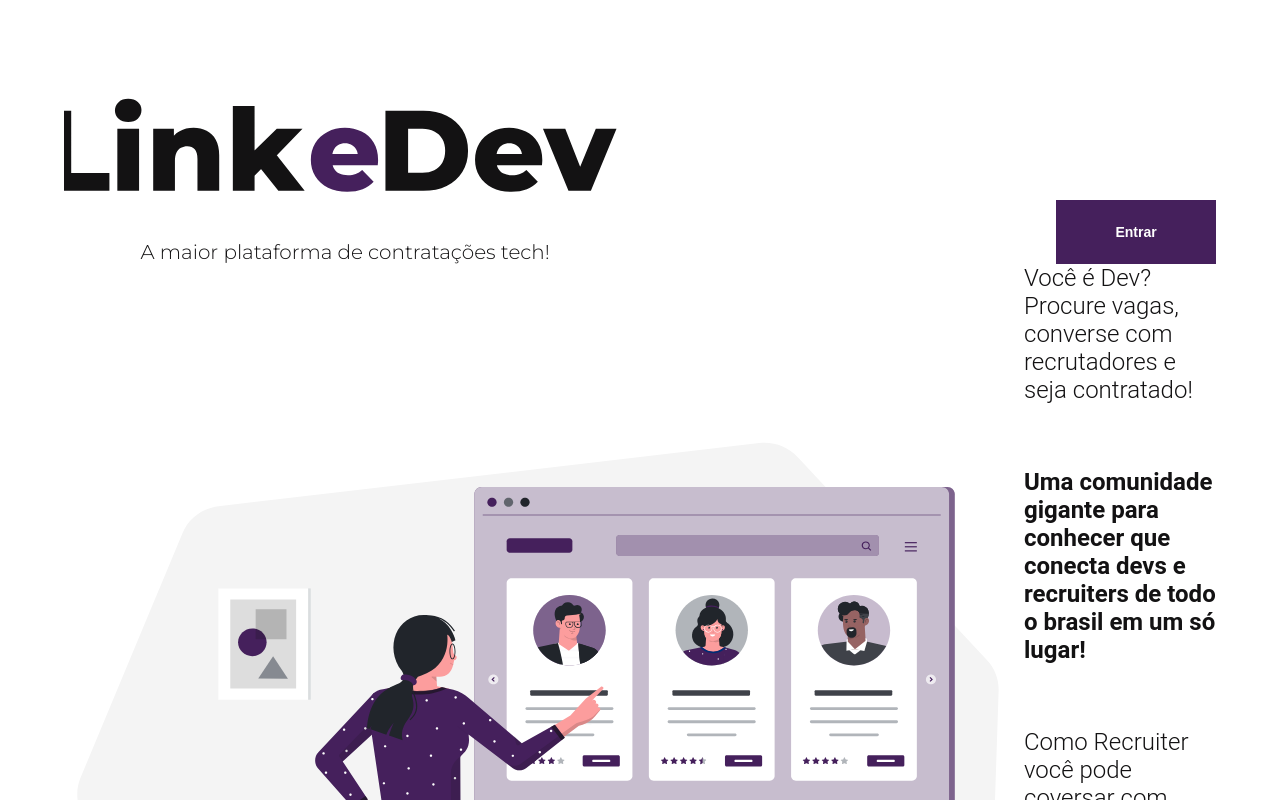
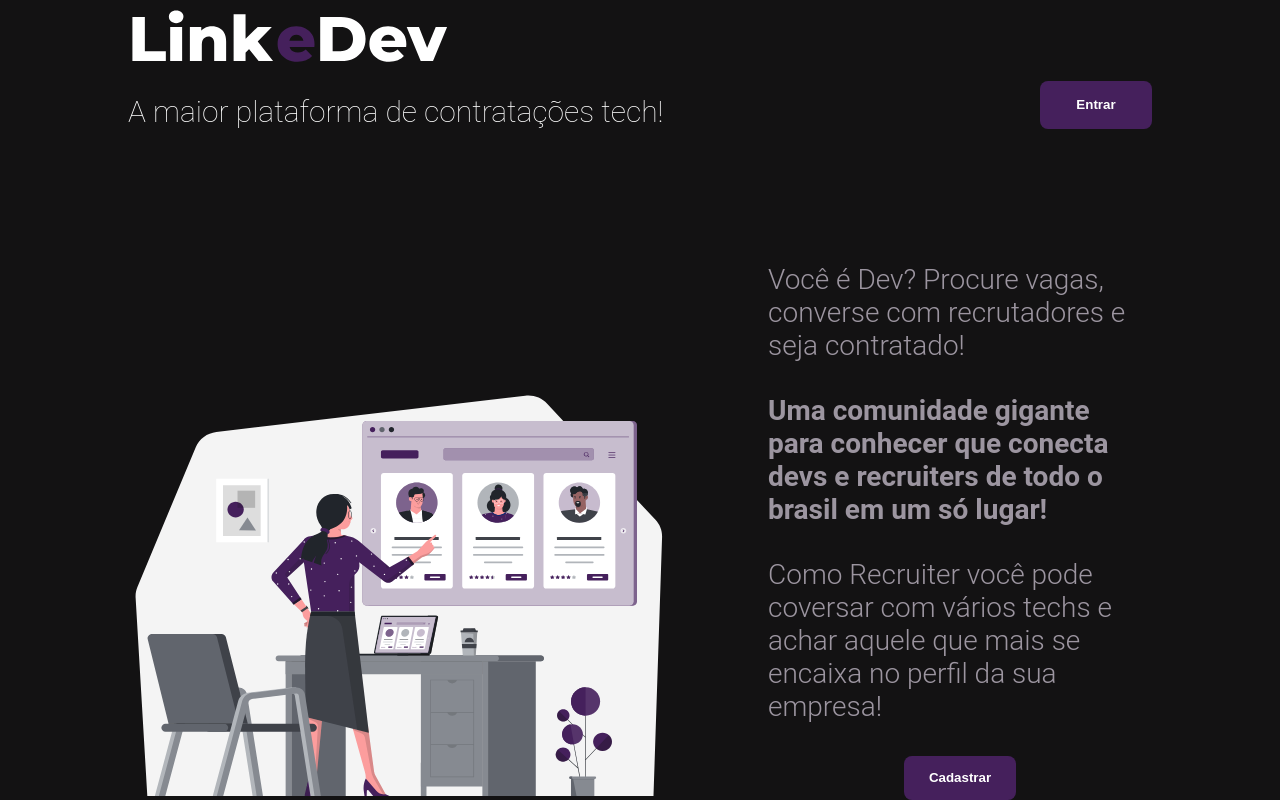
Before and after one commit to agnes-lica/linkedev, a React (Create React App) app: page / in a window 1280 px wide. Shown: the top 800 px of the page. Built offline with nearby package versions, Linux system fonts and the light colour scheme.

Commit message:
fix: fixing css

```diff
--- a/src/components/LandingPageLayoutMobile/index.tsx
+++ b/src/components/LandingPageLayoutMobile/index.tsx
@@ -6,11 +6,13 @@ function LandingPageLayoutMobile() {
 
   return (
     <Container>
-      <img alt="Link e Dev Logo" src="./logoLight.svg"></img>
-      <h2>
-        Uma comunidade gigante para conhecer que conecta devs e recruiters de
-        todo o brasil em um só lugar!
-      </h2>
+      <div>
+        <img alt="Link e Dev Logo" src="./logoLinke.svg"></img>
+        <h2>
+          Uma comunidade gigante para conhecer que conecta devs e recruiters de
+          todo o brasil em um só lugar!
+        </h2>
+      </div>
       <div>
         <button onClick={() => navigate("/login")}>Entrar</button>
         <button onClick={() => navigate("/options")}>Cadastrar</button>
--- a/src/components/LandingPageLayoutMobile/style.ts
+++ b/src/components/LandingPageLayoutMobile/style.ts
@@ -3,122 +3,86 @@ import styled from "styled-components";
 export const Container = styled.section`
   font-family: "roboto", sans-serif;
 
+  background-color: var(--gray-color-3);
+  height: 100vh;
+  width: 100vw;
+
   display: flex;
   flex-direction: column;
+  align-items: center;
 
-  height: 100vh;
-
-  overflow-y: hidden;
   img {
-    width: 60rem;
-
-    margin: auto;
-    padding: 3rem 5rem 3rem 5rem;
+    width: 60%;
   }
 
   h2 {
-    color: var(--gray-color-3);
-    font-weight: 700;
-    font-size: 24px;
+    max-width: 70%;
 
-    padding: 2rem 10rem;
+    font-size: 32px;
+    font-weight: 600;
+    color: var(--gray-color-1);
+    text-align: justify;
+  }
+  div {
+    display: flex;
+    flex-direction: column;
+    justify-content: center;
+    align-items: center;
   }
 
-  div {
-    background-image: url("./backgroundmobile.svg");
+  div:nth-child(2) {
+    display: flex;
+    justify-content: center;
+    align-items: center;
+    gap: 2rem;
+
+    width: 100%;
+    height: 100%;
+
+    background-image: url("./vector.svg");
     background-repeat: no-repeat;
     background-size: 100vw;
-
-    height: 80vh;
-
-    display: flex;
-    flex-direction: row;
-    justify-content: center;
-    align-items: center;
-    gap: 5rem;
-
-    padding-top: 5rem;
   }
 
-  @media (max-width: 693px) {
-    div {
-      display: flex;
-      flex-direction: column;
+  button {
+    width: 7rem;
+    height: 3rem;
 
-      background-size: 100vw 70vh;
+    border: none;
+    border-radius: 8px;
+  }
+
+  button:hover {
+    background-color: var(--primary-color);
+  }
+
+  @media (max-width: 730px) {
+    img {
+      width: 50%;
+    }
+
+    h2 {
+      font-size: 24px;
     }
   }
 
-  @media (max-width: 615px) {
-    img {
-      width: 50rem;
-    }
+  @media (max-width: 471px) {
+    div:nth-child(1) {
+      margin: 2rem 0px;
 
-    h2 {
-      padding-bottom: 0px;
-    }
+      img {
+        margin-bottom: 2rem;
+      }
 
-    div {
-      display: flex;
-      flex-direction: column;
-
-      background-size: 100vw 85vh;
-
-      padding: 0px;
-
-      button:nth-child(1) {
-        margin-top: 10rem;
+      h2 {
+        font-size: 20px;
       }
     }
   }
 
   @media (max-width: 550px) {
-    img {
-      width: 50rem;
-    }
-
-    h2 {
-      margin-top: 6rem;
-      padding-bottom: 0px;
-    }
-
-    div {
-      display: flex;
-      flex-direction: column;
-
-      background-size: 100vw 90vh;
-
-      padding: 0px;
-
-      button:nth-child(1) {
-        margin-top: 25rem;
-      }
-    }
   }
 
   @media (max-width: 475px) {
-    img {
-      width: 40rem;
-    }
-
-    h2 {
-      font-size: 20px;
-
-      margin-top: 6rem;
-      padding-bottom: 0px;
-    }
-
-    div {
-      display: flex;
-      flex-direction: column;
-
-      background-size: 100vw 90vh;
-
-      padding: 0px;
-
-      button:nth-child(1) {
-        margin-top: 25rem;
-      }
-    }
   }
 `;
--- a/src/components/LandingPageLayoutPC/index.tsx
+++ b/src/components/LandingPageLayoutPC/index.tsx
@@ -9,7 +9,7 @@ function LandingPageLayoutPC() {
     <Container>
       <section className="headerLanding">
         <div>
-          <img src="./logoLight.svg" alt="Logo LinkeDev" />
+          <img src="./logoLinke.svg" alt="Logo LinkeDev" />
           <h2>A maior plataforma de contratações tech!</h2>
         </div>
         <div>
--- a/src/components/LandingPageLayoutPC/style.ts
+++ b/src/components/LandingPageLayoutPC/style.ts
@@ -1,199 +1,191 @@
 import styled from "styled-components";
 
 export const Container = styled.section`
-  width: 90%;
-  max-width: 1300px;
-  height: 100%;
+  font-family: "roboto", sans-serif;
 
-  margin: auto;
-  height: fit-content;
-  min-height: 100%;
+  width: 100vw;
+  max-height: 100vh;
 
-  overflow: hidden;
+  background-color: var(--gray-color-3);
+
+  padding: 0px 20%;
+  padding-top: 2rem;
 
   display: flex;
   flex-direction: column;
   justify-content: space-between;
 
-  font-family: "roboto", sans-serif;
+  button {
+    width: 7rem;
+    height: 3rem;
+
+    border: none;
+    border-radius: 8px;
+  }
+
+  button:hover {
+    background-color: var(--primary-color);
+  }
 
   .headerLanding {
-    padding-top: 13rem;
-
-    width: 100%;
-    height: fit-content;
-
     display: flex;
     flex-direction: row;
     justify-content: space-between;
-
-    div {
-      display: flex;
-      flex-direction: column;
+    align-items: flex-end;
 
     img {
-        height: 15rem;
+      width: 50rem;
     }
     h2 {
-        color: var(--gray-color-3);
-        font-size: 30px;
-        font-weight: 300;
-        font-family: var(--font-family-2);
-
-        margin-left: 5.5rem;
-      }
-    }
-    div:nth-child(2) {
-      display: flex;
-      justify-content: end;
-      align-items: flex-end;
+      font-size: 40px;
+      font-weight: 200;
     }
   }
 
   .mainLanding {
     display: flex;
-    justify-content: space-between;
-    align-items: flex-end;
+    flex-direction: row;
 
-    height: 100%;
-    padding-bottom: 5rem;
+    p {
+      font-size: 32px;
+      font-weight: 400;
+      color: var(--gray-color-1);
+    }
 
-    div:nth-child(1) {
-      margin-right: -10rem;
+    p:nth-child(2) {
+      font-weight: 700;
+    }
 
-      display: flex;
-      justify-content: end;
-      img {
-        width: 80rem;
-
-        position: bottom;
-      }
-    }
     div:nth-child(2) {
       display: flex;
       flex-direction: column;
-      gap: 1rem;
+      gap: 5%;
       align-items: center;
-      justify-content: start;
-      p {
-        color: var(--gray-color-3);
-        font-size: 32px;
-        font-weight: 300;
+      justify-content: center;
     }
-      p:nth-child(2) {
-        font-weight: 700;
   }
-      button {
-        margin-top: 4rem;
+
+  @media (max-width: 2544px) {
+    padding-top: 3rem;
+    padding: 0px 10%;
+
+    .headerLanding {
+      img {
+        width: 40rem;
+      }
+    }
+
+    .mainLanding {
+      height: 100vh;
+
+      display: flex;
+      flex-direction: row;
+      align-items: flex-end;
+
+      img {
+        width: 55rem;
+      }
+
+      div:nth-child(2) {
+        height: 80%;
+
+        display: flex;
+        flex-direction: column;
+        gap: 6%;
+        align-items: center;
+        justify-content: center;
       }
     }
   }
 
-  @media (max-width: 1420px) {
-    button {
-      width: 10rem;
-      height: 4rem;
+  @media (max-width: 1798px) {
+    padding-top: 10rem;
+    padding: 0px 10%;
 
-      font-size: 14px;
+    .headerLanding {
+      img {
+        width: 30rem;
       }
-    .headerLanding {
-      padding-top: 5rem;
 
-      div {
+      .mainLanding {
+        height: 100vh;
+
+        display: flex;
+        flex-direction: row;
+        align-items: flex-end;
+
         img {
-          height: 10rem;
-          margin-left: -8%;
+          width: 50rem;
         }
-        h2 {
-          font-size: 20px;
-          margin-left: 13%;
+
+        div:nth-child(2) {
+          height: 80%;
+
+          display: flex;
+          flex-direction: column;
+          gap: 6%;
+          align-items: center;
+          justify-content: center;
         }
       }
     }
 
-    .mainLanding {
-      padding-bottom: 2rem;
+    @media (max-width: 1522px) {
+      padding-top: 10rem;
+      padding: 0px 10%;
 
-      div:nth-child(1) {
+      .headerLanding {
         img {
-          width: 70rem;
+          width: 20rem;
+        }
+
+        h2 {
+          font-size: 30px;
         }
       }
 
-      div:nth-child(2) {
-        gap: 4rem;
+      .mainLanding {
+        img {
+          width: 40rem;
+        }
+
         p {
-          font-size: 24px;
+          font-size: 28px;
+          font-weight: 300;
         }
+
+        p:nth-child(2) {
+          font-weight: 600;
         }
       }
     }
 
-  @media (max-width: 1230px) {
+    @media (max-width: 1127px) {
+      padding-top: 10rem;
+      padding: 0px 10%;
+
       .headerLanding {
-      padding-top: 2rem;
+        img {
+          width: 15rem;
+        }
 
-      div {
-        img {
-          height: 8rem;
-          margin-left: -12%;
-        }
         h2 {
-          font-size: 18px;
-          margin-left: 13%;
-        }
+          font-size: 24px;
         }
       }
 
       .mainLanding {
-      padding-bottom: 1rem;
-
-      div:nth-child(1) {
         img {
-          width: 65rem;
-        }
+          width: 30rem;
         }
 
-      div:nth-child(2) {
-        gap: 6rem;
         p {
-          font-size: 16px;
-        }
-      }
-    }
+          font-size: 20px;
+          font-weight: 300;
         }
 
-  @media (max-width: 1060px) {
-    .headerLanding {
-      padding-top: 2rem;
-
-      div {
-        img {
-          height: 8rem;
-          margin-left: -10%;
-        }
-        h2 {
-          font-size: 16px;
-          margin-left: 10%;
-        }
-      }
-    }
-
-    .mainLanding {
-      padding-bottom: 2rem;
-
-      div:nth-child(1) {
-        margin-right: -8rem;
-
-        img {
-          width: 60rem;
-        }
-      }
-
-      div:nth-child(2) {
-        gap: 6rem;
-        p {
-          font-size: 14px;
+        p:nth-child(2) {
+          font-weight: 600;
         }
       }
     }
--- a/src/pages/LandingPage/index.tsx
+++ b/src/pages/LandingPage/index.tsx
@@ -8,7 +8,7 @@ function LandingPage() {
   window.addEventListener("resize", (event) => setwidth(window.innerWidth));
 
   return (
-    <>{width > 900 ? <LandingPageLayoutPC /> : <LandingPageLayoutMobile />}</>
+    <>{width > 960 ? <LandingPageLayoutPC /> : <LandingPageLayoutMobile />}</>
   );
 }
 
```
Lines whose indentation alone changed are shown as unchanged.
